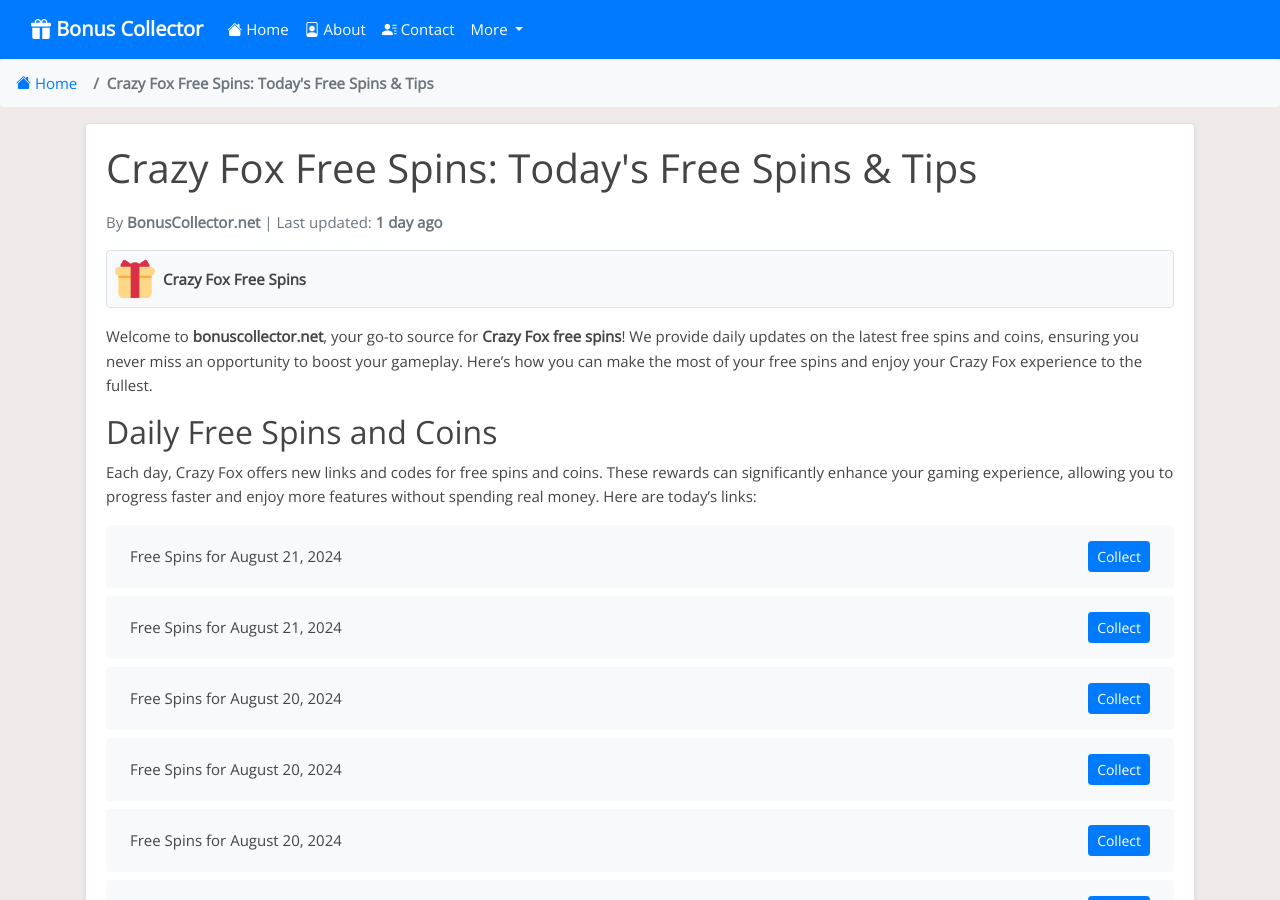
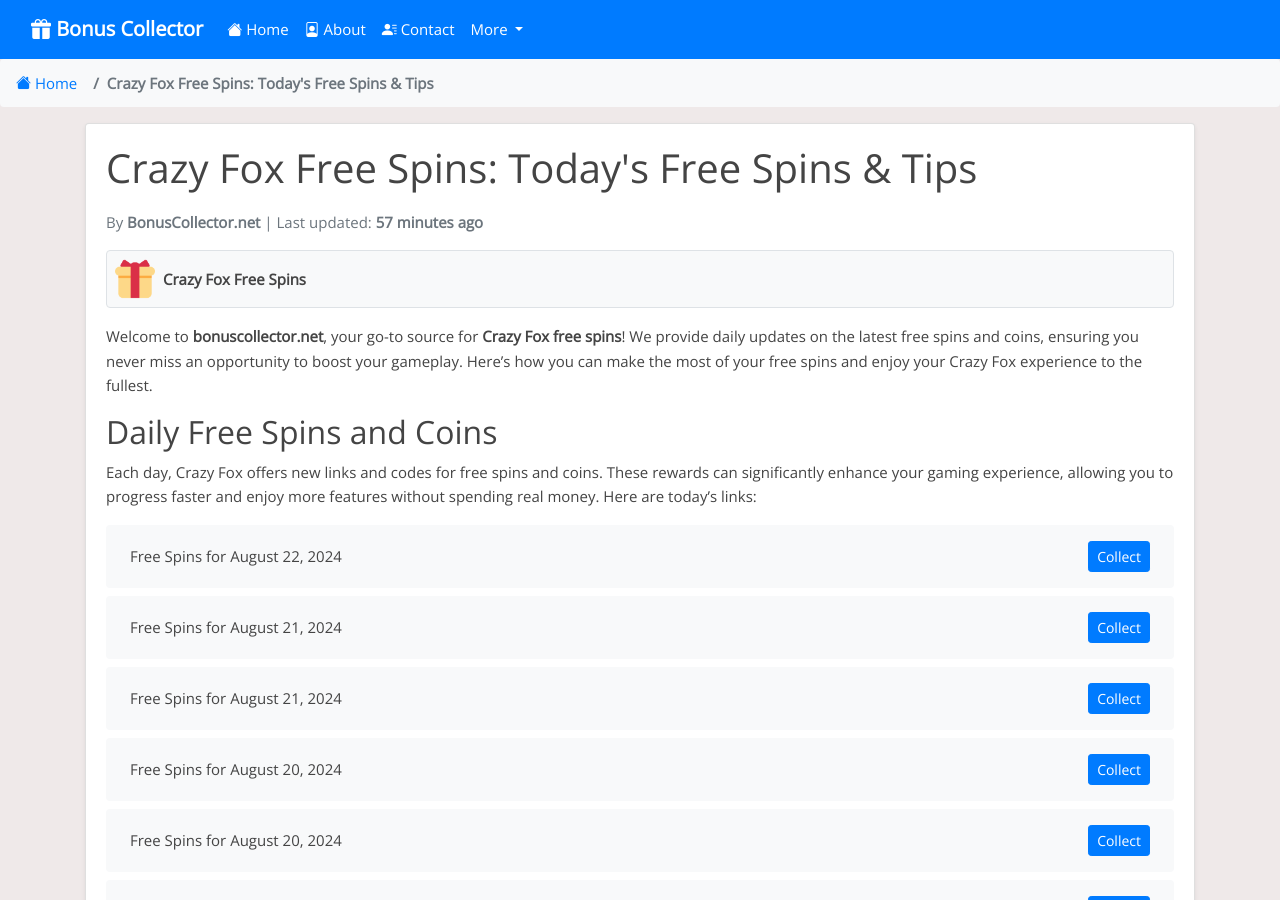
Before and after one commit to Prollad99/bs-net, a Jekyll site: the page built from _posts/2024-07-04-crazy-fox.md, in a window 1280 px wide and 900 px high. Built offline with Jekyll 4.4.1, drawn with Linux system fonts in a browser that asks for light colours; nearby versions of some CDN libraries; comment, search, counter and statistics services are not loaded; some of the changed text lies outside the part shown.

Commit message:
Update crazy-fox reward links and last modified date

```diff
--- a/_data/include_files.yml
+++ b/_data/include_files.yml
@@ -20,7 +20,7 @@
   last_modified: 2024-08-22 03:12:11
 
 crazy-fox.html:
-  last_modified: 2024-08-21 10:10:58
+  last_modified: 2024-08-22 10:11:30
 
 piggy-go.html:
   last_modified: 2024-08-21 12:17:51
--- a/_includes/crazy-fox.html
+++ b/_includes/crazy-fox.html
@@ -1,4 +1,8 @@
 <ul class="list-group mt-3 mb-4">
+  <li class="list-group-item d-flex justify-content-between align-items-center">
+    <span>Free Spins for August 22, 2024</span>
+    <a href="https://rwys.xyz/?code=FxXA" class="btn btn-primary btn-sm">Collect</a>
+  </li>
   <li class="list-group-item d-flex justify-content-between align-items-center">
     <span>Free Spins for August 21, 2024</span>
     <a href="https://rwys.xyz/?code=FuUx" class="btn btn-primary btn-sm">Collect</a>
@@ -395,8 +399,4 @@
     <span>Free Spins for Invalid Date</span>
     <a href="https://rwys.xyz/?code=FLMI" class="btn btn-primary btn-sm">Collect</a>
   </li>
-  <li class="list-group-item d-flex justify-content-between align-items-center">
-    <span>Free Spins for Invalid Date</span>
-    <a href="https://rwys.xyz/?code=FGHj" class="btn btn-primary btn-sm">Collect</a>
-  </li>
 </ul>
```
Also changed, not shown: links-json/crazy-fox.json (+4 -3 lines).
